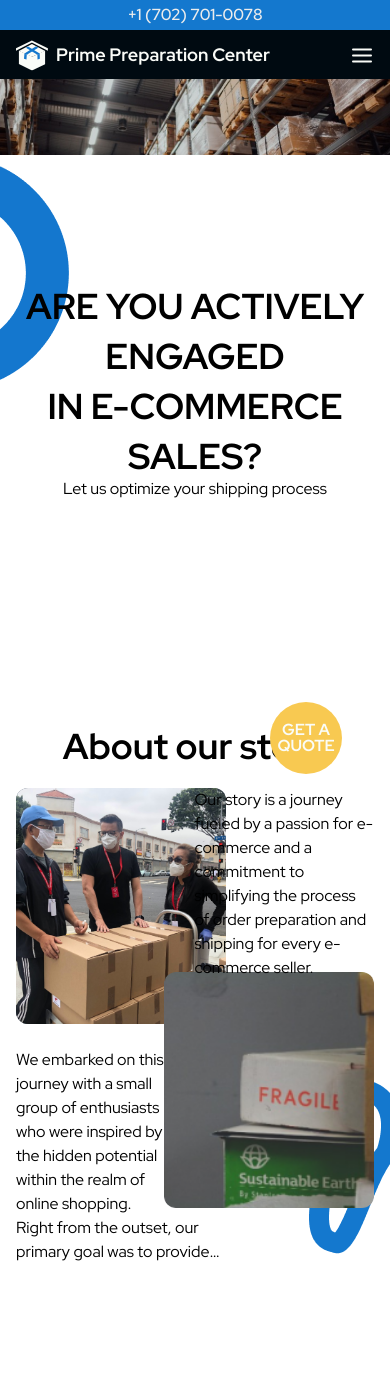
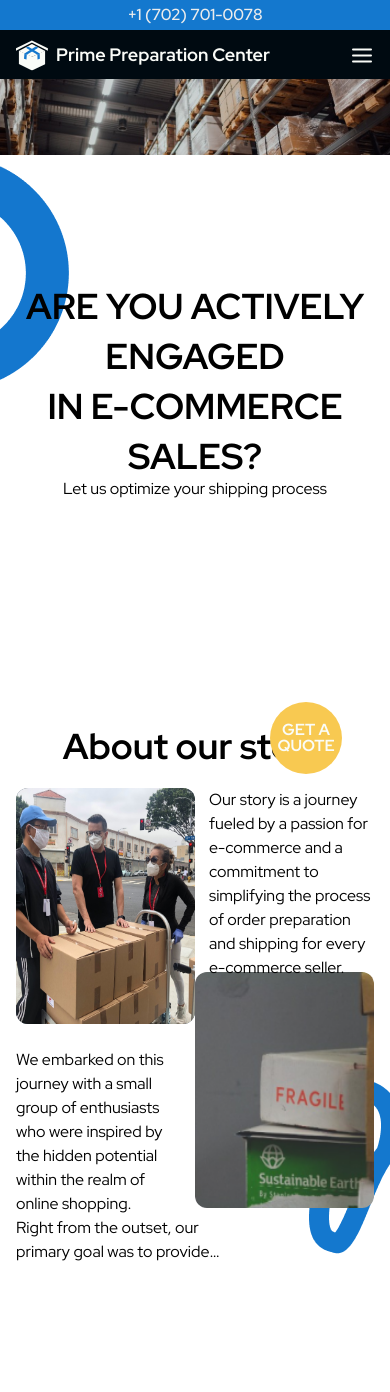
Before and after one commit to korvan17/nevadaFrontend, a Next.js app: page / in a window 390 px wide. Shown: the top 1392 px of the page. Built offline with nearby package versions, Linux system fonts and the light colour scheme.

Commit message:
Fix bugs on mobile

```diff
--- a/src/components/About/About.jsx
+++ b/src/components/About/About.jsx
@@ -9,49 +9,45 @@ export default function About() {
     >
       <div className="container ">
         <div
-          className="relative
-          flex
-          md:flex md:flex-row-reverse md:basis-[calc(100%-20px)/2] md:gap-5 md:justify-center
-          lg:flex lg:flex-row lg:basis-[calc(100%-24px)/2] lg:gap-6 lg:justify-center "
+          className="relative flex
+          md:flex md:flex-row-reverse md:basis-[calc(100%-20px)/2]
+          md:gap-5 md:justify-center
+          lg:flex lg:flex-row lg:basis-[calc(100%-24px)/2]
+          lg:gap-6 lg:justify-center"
         >
           <Image
             src="/about-main.png"
             alt="about img"
             width={588}
             height={663}
-            // block
-            className="absolute rounded-xl
-            flex max-w-[210px] h-[236px]
+            className="absolute block rounded-xl
+            w-1/2 max-w-[210px] h-[236px]
             top-[60px] left-0 bg-slate-600
             md:static md:max-w-[322px] md:h-[363px] md:mt-[68px]
-            lg:flex lg:mt-0 lg:max-w-[588px] lg:h-auto "
+            lg:flex lg:mt-0 lg:max-w-[588px] lg:h-auto"
           />
           <Image
             src="/about-2.png"
             alt="about2 img"
-            // max-w-[210px] h-[236px]
             width={210}
             height={236}
-            // block
-            className="absolute rounded-xl flex
-            max-w-[210px] h-[236px]
+            className="absolute block rounded-xl
+            w-1/2 max-w-[210px] h-[236px]
             bottom-[20px] right-0 md:hidden"
           />
           <div
             className="
             relative flex flex-col w-full max-w-[480px] h-[500px]
-            md lg:max-w-full"
+            lg:max-w-full"
           >
             <Image
               src="/circle-element-left.png"
               alt="circle-element-left"
               width={175}
               height={92}
-              className="absolute w-auto h-auto
-              opacity-0
-              md:-z-10 md:top-origin-left md:block
+              className="absolute w-auto h-auto opacity-0
+              md:-z-10 md:top-origin-left md:opacity-100
               md:top-[17px] md:left-[-125px] md:transform scale-x-[-1]
-
               lg:transform-none lg:top-[63px] lg:left-[-88px] lg:-z-20"
             />
             <h2
@@ -62,12 +58,12 @@ export default function About() {
             </h2>
             <ul className="md:text-base">
               <li className="flex flex-row-reverse items-start gap-x-[28px] md:contents lg:contents">
-                <p className="max-w-[210px] md:contents lg:contents">
+                <p className="w-1/2 max-w-[210px] md:contents lg:contents">
                   Our story is a journey fueled by a passion for e-commerce and
                   a commitment to simplifying the process of order preparation
                   and shipping for every e-commerce seller.{" "}
                 </p>
-                <p className="max-w-[210px] pt-[260px] md:contents lg:contents">
+                <p className="w-1/2 max-w-[210px] pt-[260px] md:contents lg:contents">
                   We embarked on this journey with a small group of enthusiasts
                   who were inspired by the hidden potential within the realm of
                   online shopping.
@@ -78,7 +74,10 @@ export default function About() {
                 md:static md:visible md:block md:mt-6
                 lg:mb-6 lg:max-w-[588px]"
               >
-                <p className="visible max-w-[210px] line-clamp-2 md:max-w-full md:line-clamp-none">
+                <p
+                  className="visible max-w-[210px] line-clamp-2
+                  md:w-full md:max-w-full md:line-clamp-none"
+                >
                   Right from the outset, our primary goal was to provide the
                   best service, ensure streamlined logistics in e-commerce,
                   regardless of your location, and always remain accessible.{""}
@@ -92,8 +91,8 @@ export default function About() {
               </li>
               <li
                 className="collapse absolute
-              md:overflow-hidden md:absolute md:block
-              lg:visible lg:max-w-[588px]"
+                md:overflow-hidden md:absolute md:block
+                lg:visible lg:max-w-[588px]"
               >
                 <p>
                   Today, we take pride in serving as a reliable bridge between
```
